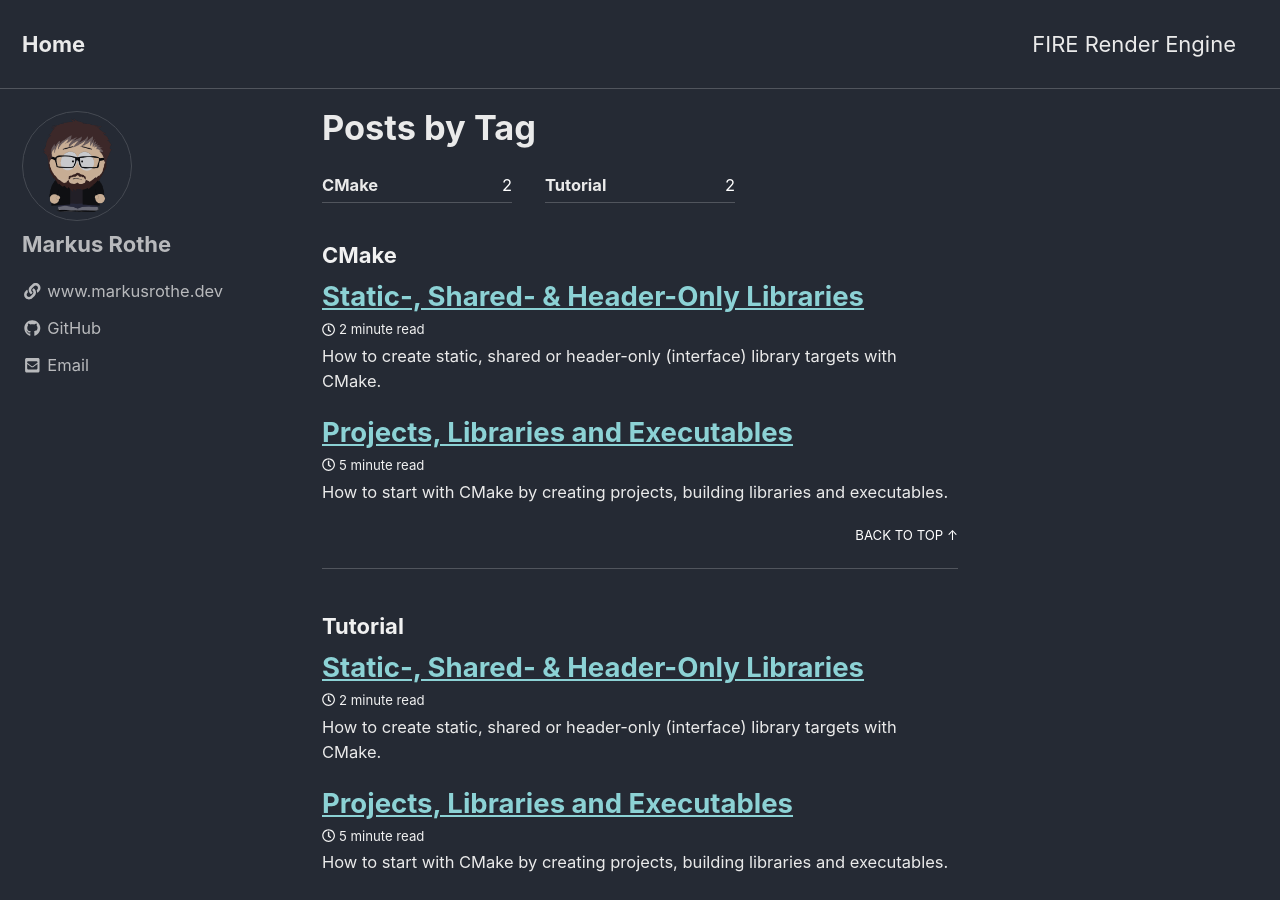
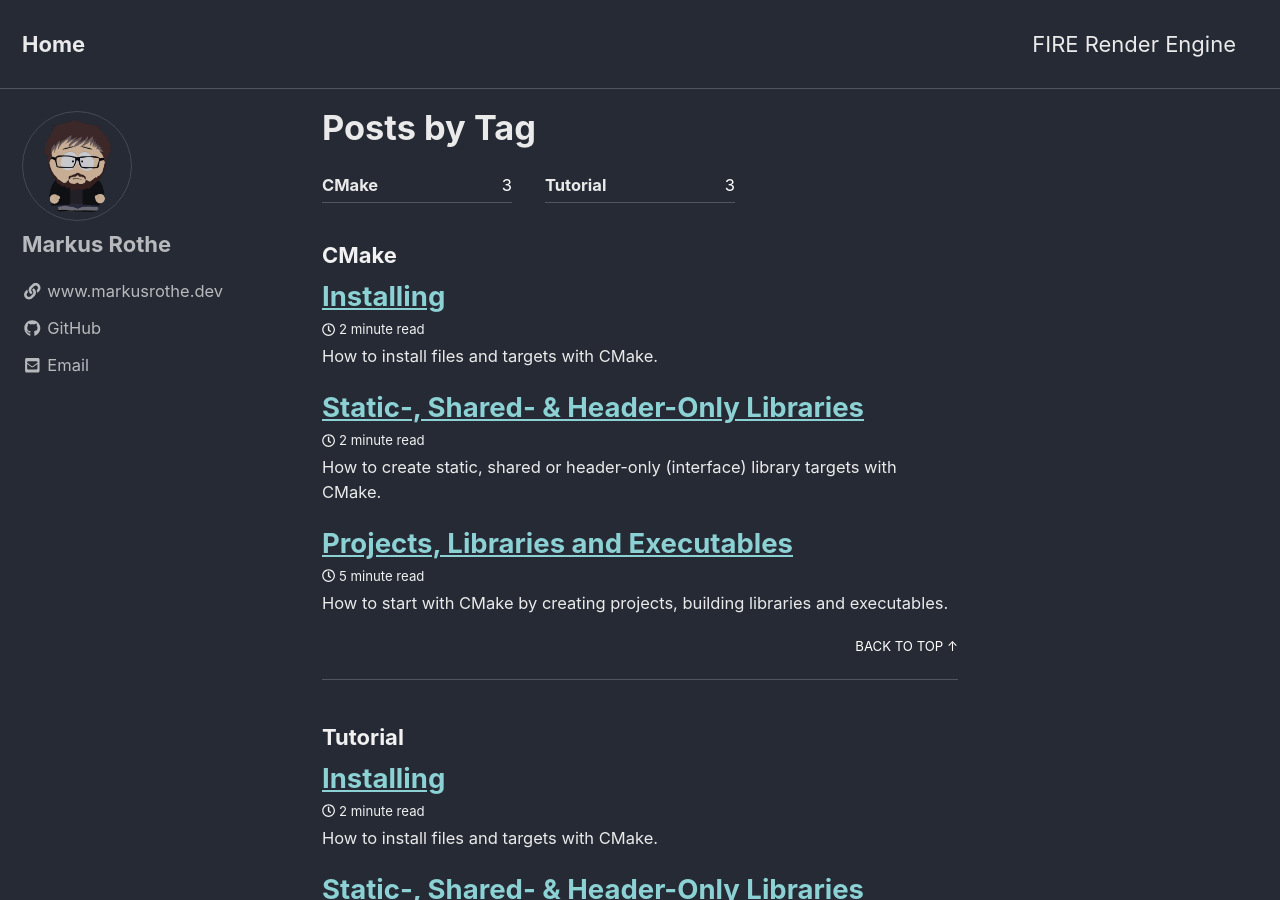
Before and after one commit to markusrothe/markusrothe.github.io, a Jekyll site: the page built from _pages/tags.md, in a window 1280 px wide and 900 px high. Built offline with Jekyll 4.4.1, drawn with Linux system fonts in a browser that asks for light colours; cached includes are drawn as plain includes; nearby versions of some CDN libraries; some of the changed lines change nothing that is shown.

Commit message:
Add CMake Installing post

```diff
--- a/_data/navigation.yml
+++ b/_data/navigation.yml
@@ -15,3 +15,5 @@ side:
         url: /Projects-Libraries-Executables/
       - title: "Static-, Shared- & Header-Only libs"
         url: /Static-Shared-Header-Only-Libraries/
+      - title: "Installing"
+        url: /Installing/
--- a/_posts/2019-06-06-Projects-Libraries-Executables.md
+++ b/_posts/2019-06-06-Projects-Libraries-Executables.md
@@ -17,7 +17,7 @@ This ensures that at least the given minimum version of CMake is working and ens
 Afterwards, usually the project name is defined.
 The project definition and version should be placed into a file `CMakeLists.txt`:
 
-{% highlight linenos %}
+{% highlight cmake linenos %}
 cmake_minimum_required(VERSION 3.10)
 project(MyProject)
 {% endhighlight %}
--- /dev/null
+++ b/_posts/2019-06-08-Installing.md
@@ -0,0 +1,112 @@
+---
+title: "Installing"
+layout: single
+tags: [CMake, Tutorial]
+toc: true
+excerpt: How to install files and targets with CMake.
+---
+
+After building a CMake project, you might want to copy all the build artifacts to some location on your file system.
+CMake's `install()` function allows you to easily define rules for installing CMake targets, files, directories etc.
+
+# Specifying The Install Destination
+No matter what you want to install, all versions of the `install()` command take a `DESTINATION` parameter to specify where you want to install something.
+If you provide a full path as the destination, the path will be used directly.
+If you provide a relative path, it will be interpreted relative to the value of the CMake variable `CMAKE_INSTALL_PREFIX`.
+
+# Installing Files & Directories
+To install a file call:
+
+{% highlight cmake linenos %}
+install(FILES <files...>
+    DESTINATION <path>
+)
+{% endhighlight %}
+
+If you want to rename the file while copying you can specify the `RENAME` parameter.
+If you do that, you can only specify one file to install and not a list of files.
+There are additonal parameters to set the file permissions or to specify for which CMake Configuration (Debug, Release, etc.) the install command shall be executed.
+
+Similar to installing single files, you can install whole directories:
+{% highlight cmake linenos %}
+install(DIRECTORY <dirs...>
+    DESTINATION <path>
+)
+{% endhighlight %}
+
+# Installing targets
+
+Similar to installing files, you can also install a CMake target that has been created with `add_library`, `add_executable`, `add_custom_target` etc.
+
+{% highlight cmake linenos %}
+install(TARGETS bar
+    DESTINATION bin
+)
+{% endhighlight %}
+
+If you are creating an executable that depends on a shared lib , you might want to install the shared lib to the location of the executable.
+To do so, you can use the `install(FILES...)` command as explained above, but as the file to copy, you can specify a target property of the shared lib which describes the path to the shared library file.
+
+{% highlight cmake linenos %}
+add_executable(bar
+    src/main.cpp
+)
+
+target_link_libraries(bar
+    PRIVATE
+        foo
+)
+
+install(TARGETS bar
+    DESTINATION bin
+)
+
+install(FILES
+    $<TARGET_FILE:foo>
+    DESTINATION bin
+)
+{% endhighlight %}
+
+Here, the executable `bar` depends on the shared lib `foo`.
+First, the target `bar` is installed and then the `$<TARGET_FILE:foo>` generator expression is used to access the `TARGET_FILE` property of the target `foo`.
+This property describes the path to the shared lib. Installing it this way will copy the `foo` library next to `bar`.
+
+# Windows specifics with shared libraries
+If you're trying to create an executable that depends on a shared library (dll) on Windows, you have to take care that you are specifying the dll's export / import interface correctly in your C++ code:
+
+{% highlight c++ linenos %}
+#ifdef _WIN32
+    #ifdef BUILD_FOO
+        #define SHARED_EXPORT __declspec(dllexport)
+    #else
+        #define SHARED_EXPORT __declspec(dllimport)
+    #endif
+#else
+    #define SHARED_EXPORT
+#endif
+
+namespace foo
+{
+    std::string SHARED_EXPORT HelloWorld();
+}
+{% endhighlight %}
+
+Here, the `__declspec(dllexport)` is used to publish the function `HelloWorld()` at the dll's export interface.
+If you don't do this on Windows, the function will not be accessible from other executables or libraries.
+Note we want to specify `dllexport` only when creating the lib.
+Users of the lib, that include the library's header would want to import the interface and thus the declaration of `HelloWorld()` has to be `__declspec(dllimport)`.
+For that a compile-definition is used, which can also be set via CMake's `set_target_properties`:
+
+{% highlight cmake linenos %}
+set_target_properties(foo
+    PROPERTIES
+    POSITION_INDEPENDENT_CODE 1
+    COMPILE_DEFINITIONS BUILD_FOO
+)
+{% endhighlight %}
+
+This will set the preprocessor-define `BUILD_FOO` only for building the shared library. When building the executable, `BUILD_FOO` is not defined and `__declspec(dllimport)` is used instead.
+
+# Code & Resources
+The code for this post can be found on Github via the following tag:
+[Installing](https://github.com/markusrothe/cmake_essentials/tree/Installing)
```
